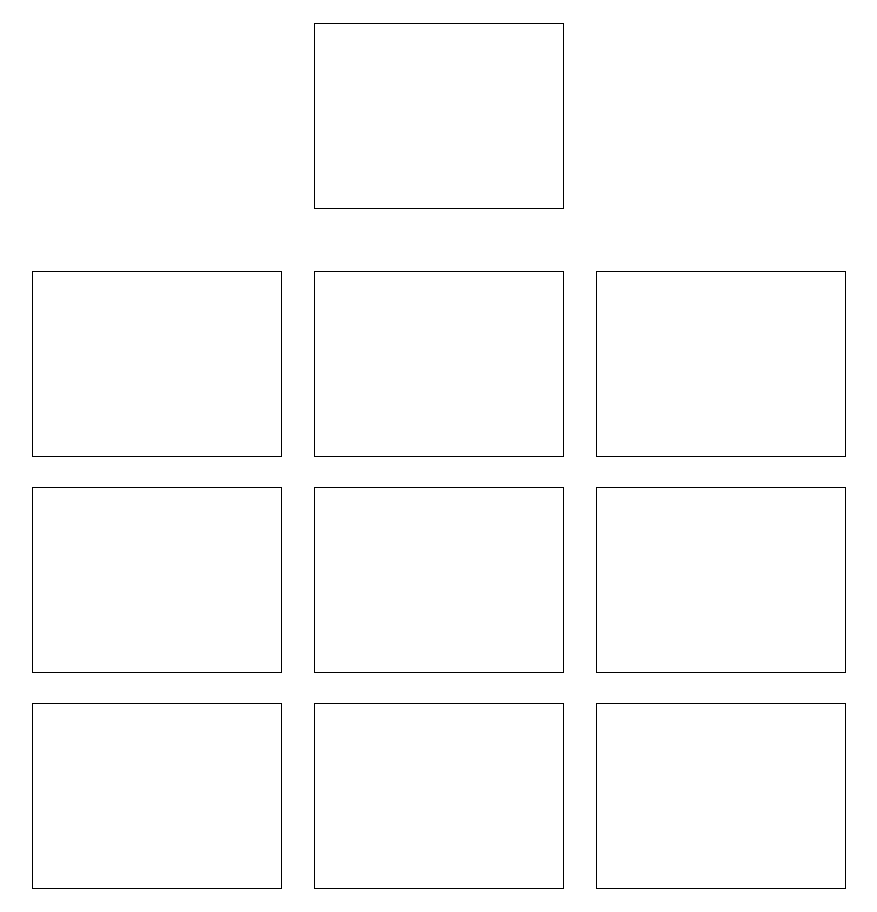
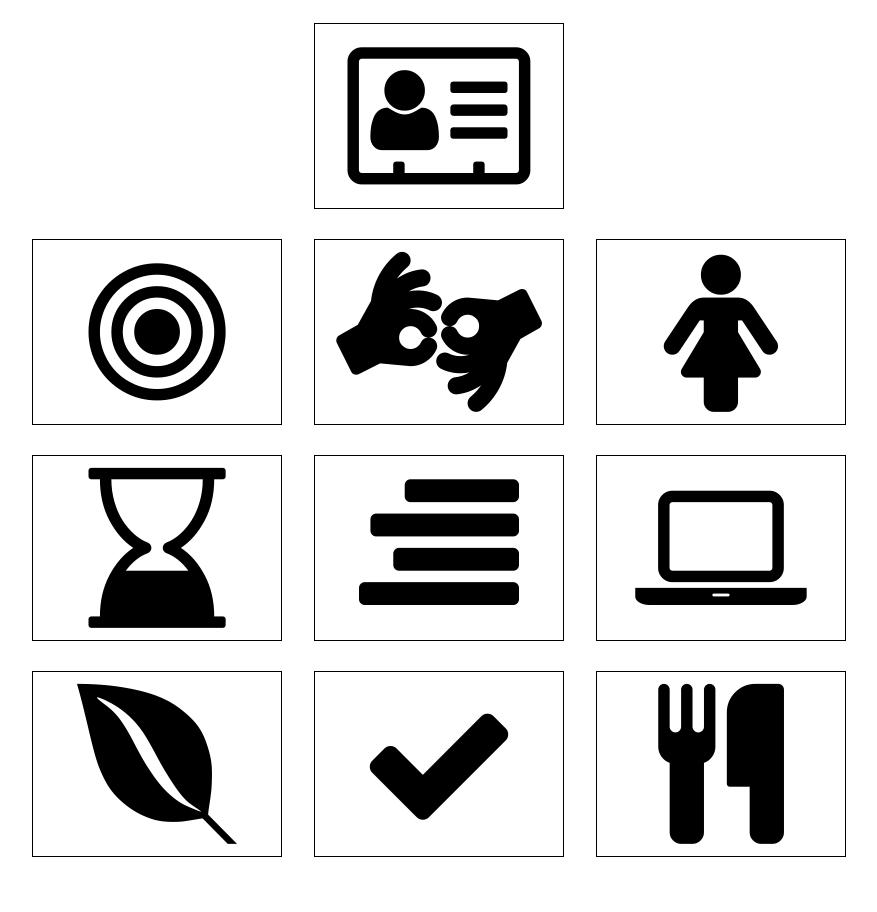
Before and after one commit to lotusgraham/spiceland, a plain HTML site: page index.html in a window 1280 px wide. Shown: the whole page, without its empty margins (201-1078 px from the left). After the commit the page ends 880 px from the top, so only its background shows below. Drawn offline with Linux system fonts and the light colour scheme.

Commit message:
adds font awesome icons

```diff
--- a/index.html
+++ b/index.html
@@ -6,6 +6,8 @@
 
   <title>Spiceland</title>
   <meta name="description" content="The HTML5 Herald">
+
+ <link rel="stylesheet" href="https://maxcdn.bootstrapcdn.com/font-awesome/4.7.0/css/font-awesome.min.css">
 
 <style>
 .ctn {
@@ -20,7 +22,6 @@
 }
 
 .head {
-  margin-bottom: 2rem;
 }
 
 .block{
@@ -33,6 +34,10 @@
   margin: 2vmin;
   max-width: 31vmin;
   border: 1px solid black;
+  display: flex;
+  align-items: center;
+  justify-content: center;
+
 
 }
 
@@ -49,26 +54,29 @@
   align-self: flex-end;
 }
 
+.fa{
+  font-size: 20vmin;
+}
 </style>
 <div class="ctn head">
   <div class ="block invisible"></div>
-  <div class ="block"></div>
+  <div class ="block fa">  </div>
   <div class ="block invisible"></div>
 </div>
 <div class="ctn">
-  <div class ="block "></div>
-  <div class ="block"></div>
-  <div class ="block "></div>
+  <div class ="block fa"></div>
+  <div class ="block fa">  </div>
+  <div class ="block fa"></div>
 </div>
 <div class="ctn">
-  <div class ="block "></div>
-  <div class ="block"></div>
-  <div class ="block "></div>
+  <div class ="block fa"></div>
+  <div class ="block fa">&#xf038;</div>
+  <div class ="block fa"></div>
 </div>
 <div class="ctn">
-  <div class ="block "></div>
-  <div class ="block"></div>
-  <div class ="block "></div>
+  <div class ="block fa"></div>
+  <div class ="block fa"></div>
+  <div class ="block fa"></div>
 </div>
 </head>
 
```
